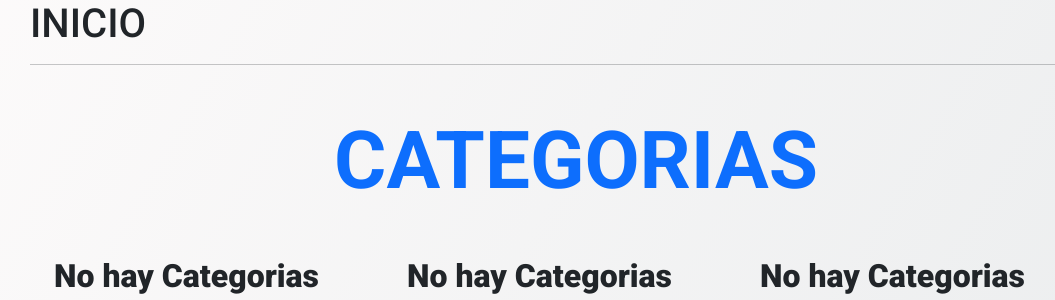
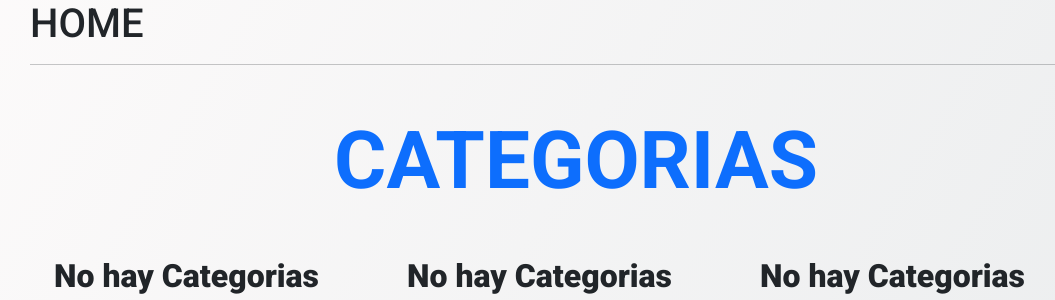
Before and after one commit to pablo137/proyecto_Taller, a Django app: page / in a window 1280 px wide. Shown: the part 56-356 px from the top of the page, without its empty margins (64-1119 px from the left). Run offline with Django 4.2, Linux system fonts and the light colour scheme; data that the repository does not hold is empty; parts of the project's set-up code (start-up, migrations or seed data) failed here and were passed over; some libraries are stand-ins or nearby versions; some web fonts are replaced.

Commit message:
modifique el HOME bea

```diff
--- a/core/templates/home.html
+++ b/core/templates/home.html
@@ -3,7 +3,7 @@
 
 <!-- Contenido de la pagina -->
 {% block content %}
-<h1>INICIO</h1>
+<h1>HOME</h1>
 <hr>
 
 {% if request.user.is_authenticated %}
```
